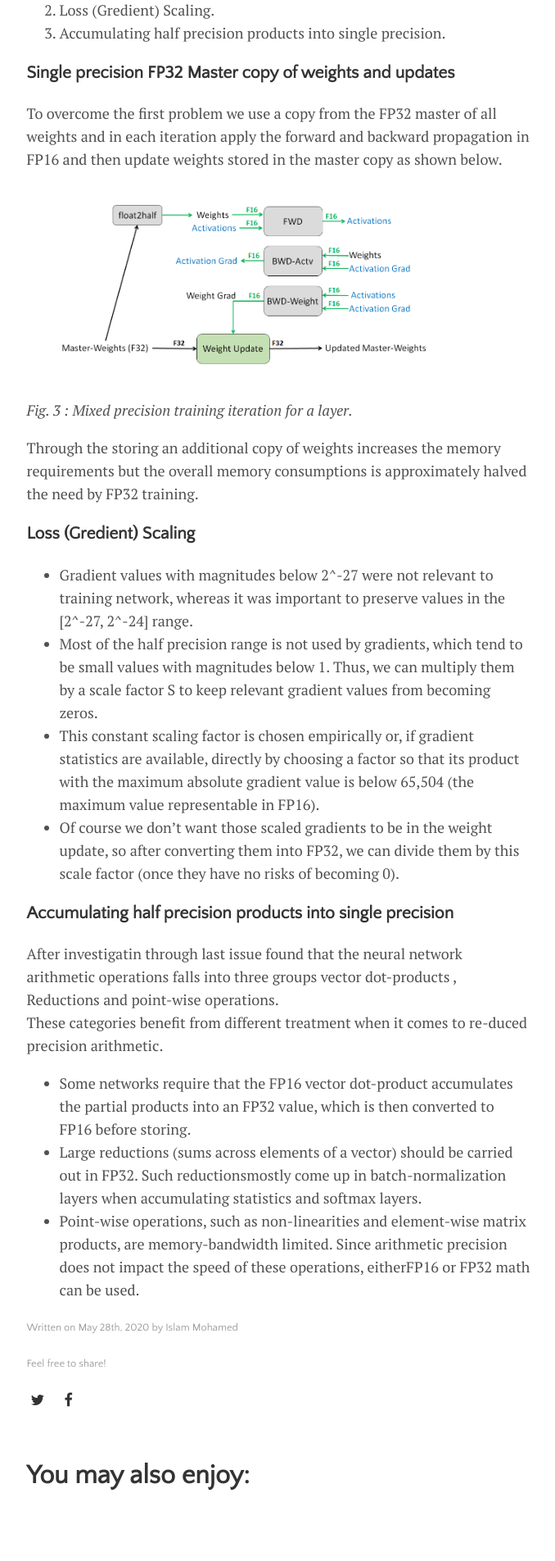
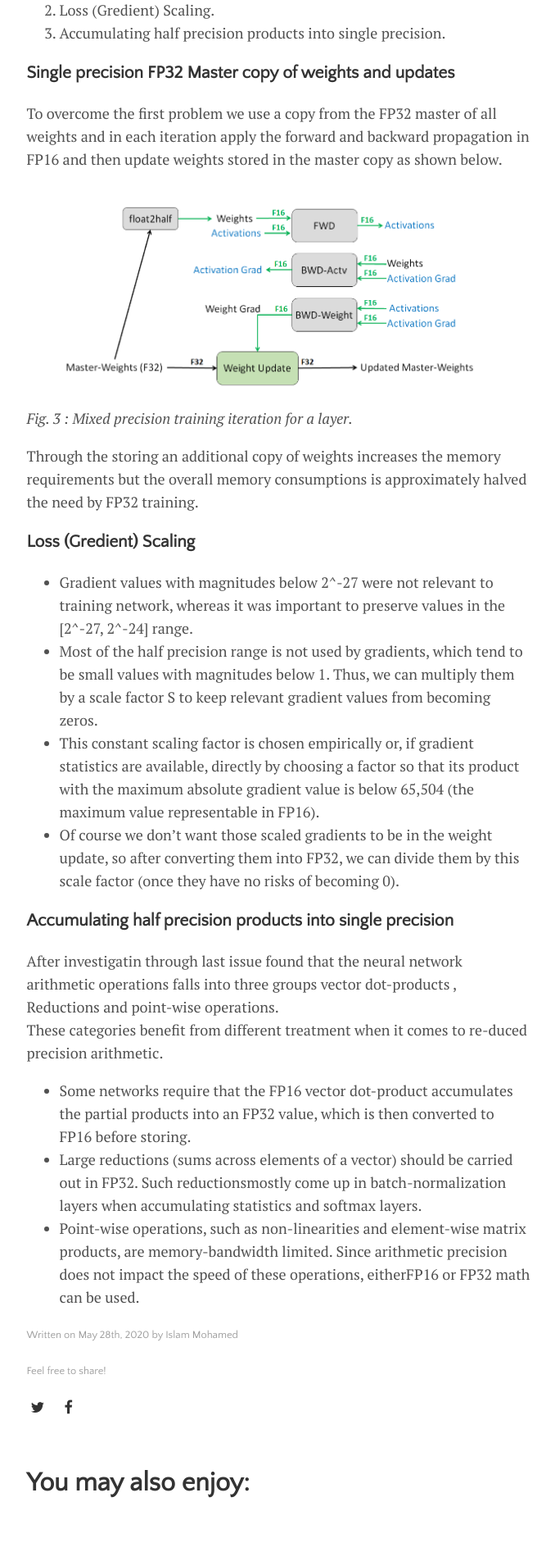
Before and after one commit to IslamMohamedMosaad/IslamMohamedMosaad.github.io, a Jekyll site: the page built from _posts/2020-05-28-Mixed-Precision-Training.md, in a window 1280 px wide. Shown: the part 2896-4800 px from the top of the page at 82% size, without its empty margins (300-978 px from the left). Built offline with Jekyll 4.4.1, drawn with Linux system fonts in a browser that asks for light colours.

Commit message:
Update 2020-05-28-Mixed-Precision-Training.md

```diff
--- a/_posts/2020-05-28-Mixed-Precision-Training.md
+++ b/_posts/2020-05-28-Mixed-Precision-Training.md
@@ -79,7 +79,6 @@ Mainly there are three techniques for preventing the loss of critical informatio
 To overcome the first problem we use a copy from the FP32 master of all weights and in each iteration apply the forward and backward propagation in FP16 and then update weights stored in the master copy as shown below.
 
 ![Mixed precision training iteration for a layer]({{'assets/img/Mixed precision training iteration for a layer.png' | relative_url }})
-{: style="width: 550px; max-width: 100%;"}
 *Fig. 3 : Mixed precision training iteration for a layer.*
 
 Through the storing an additional copy of weights increases the memory requirements but the overall memory consumptions is approximately halved the need by FP32 training.
```
